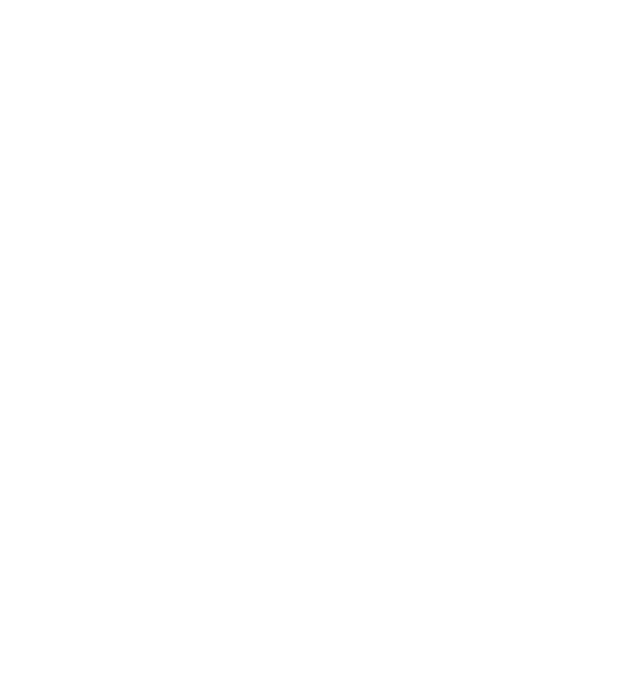
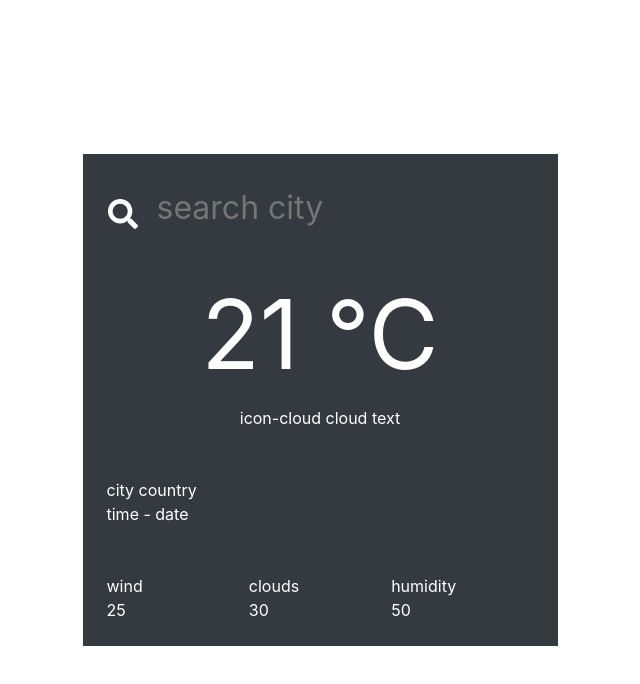
Before and after one commit to men32z/js-weather-app, a website: page dist/index.html in a window 1280 px wide. Shown: the whole page, without its empty margins (320-960 px from the left). Drawn offline with Linux system fonts and the light colour scheme.

Commit message:
basic html structure, and form

```diff
--- a/src/css/style.scss
+++ b/src/css/style.scss
@@ -1,3 +1,42 @@
-body {
-  color: black;
+@import "bootstrap";
+
+body,html {
+  height: 100%;
 }
+
+.w-app {
+  background-color: #343a40;
+  color:white;
+}
+
+.search {
+  img {
+    position: absolute;
+    left: 25px;
+    top: 45px;
+    height: 30px;
+    width: 30px;
+    cursor: pointer;
+  }
+  input {
+    color: white;
+    border: none;
+    border-bottom: 1px solid transparent;
+    border-right: 1px solid transparent;
+    font-size: 2em;
+    width: 100%;
+    height: 60px;
+    padding-left: 50px;
+    background: transparent;
+    transition: border 0.5s ease-out;
+    &:focus {
+      outline: none;
+      border-bottom: 1px solid white;
+      border-right: 1px solid white;
+    }
+  }
+}
+
+.temp {
+  font-size: 6em;
+}
--- a/src/index.js
+++ b/src/index.js
@@ -1,5 +1,7 @@
 import WeatherService from './js/weather-service';
+
 import Weather from './js/weather';
+
 
 //let weather = new WeatherService();
 //weather.getCelsius("Guadalajara").then(res => console.log(JSON.stringify(res)));
```
Also changed, not shown: dist/images/search-solid.svg (added), dist/index.html, dist/style.css.
